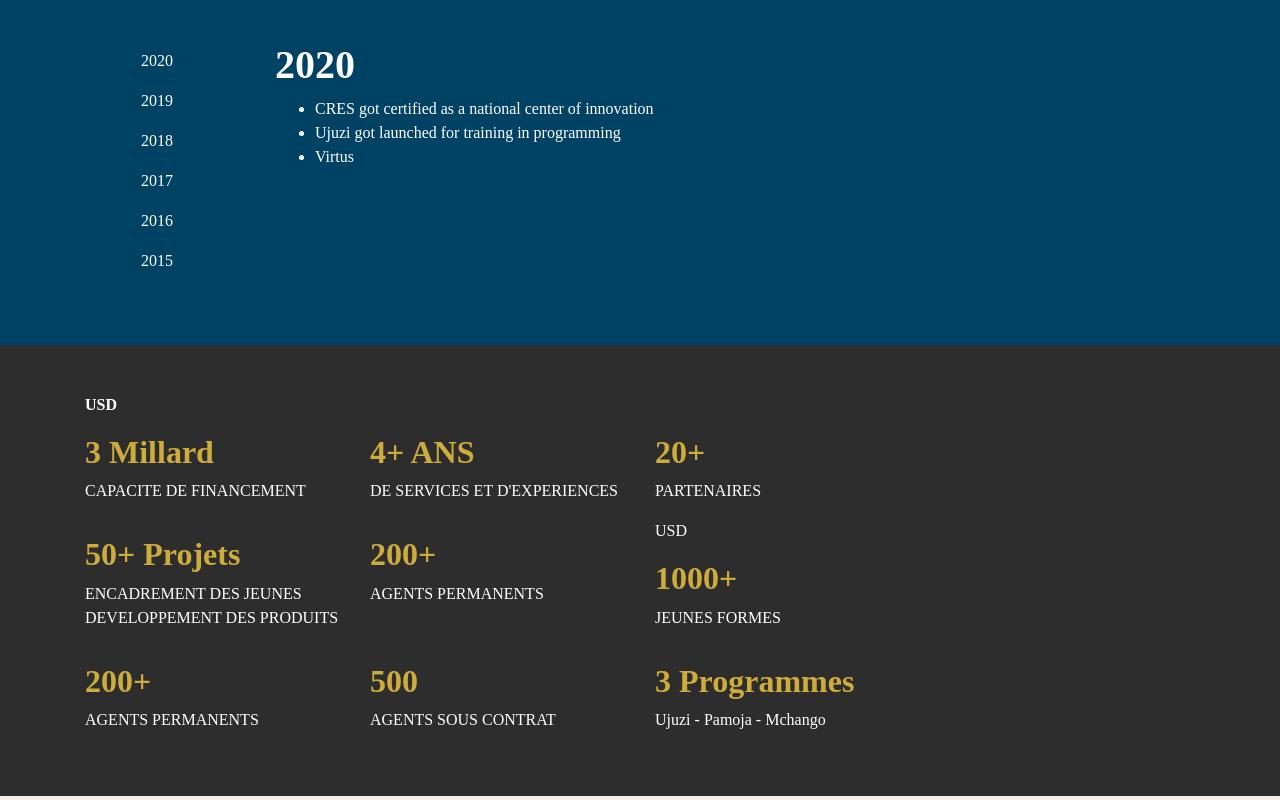
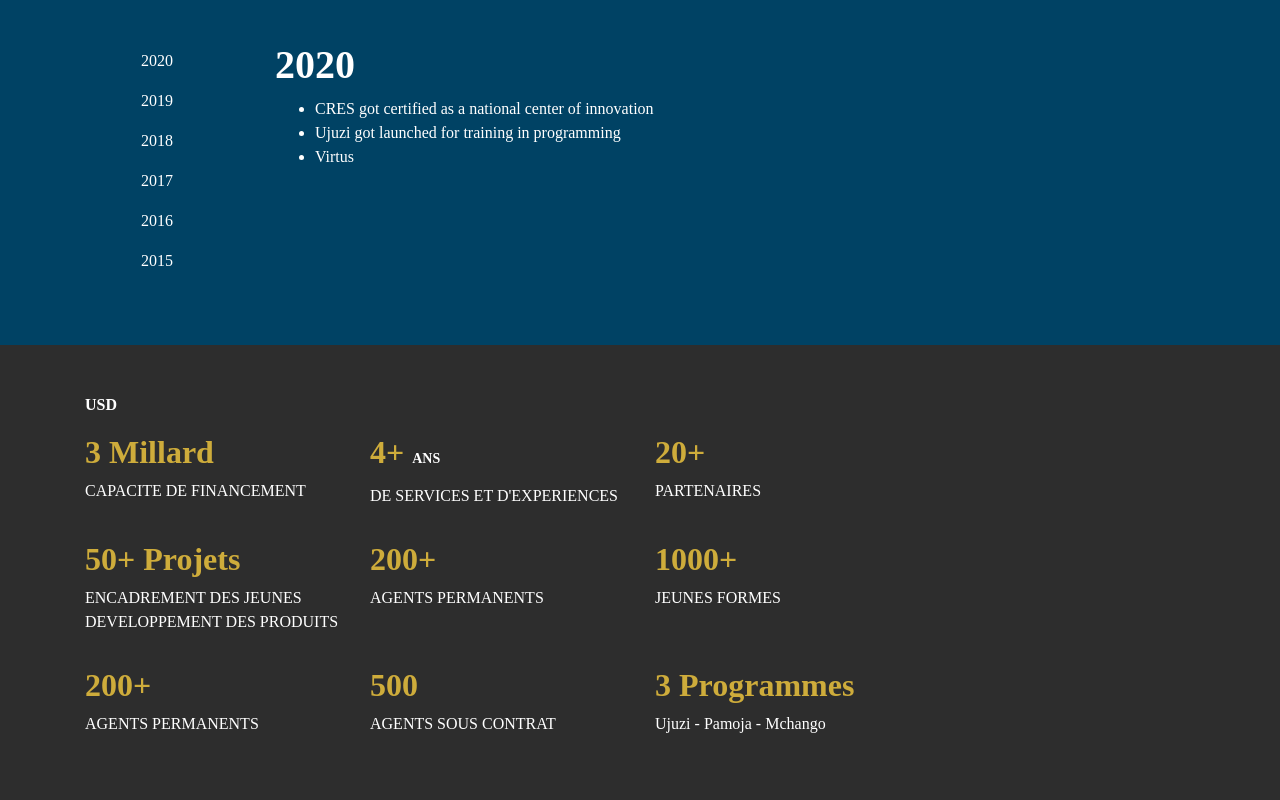
Before and after one commit to GhislainMitahi/CRES-React, a React (Create React App) app: page / in a window 1280 px wide. Shown: the part 1262-2062 px from the top of the page. Built offline with nearby package versions, Linux system fonts and the light colour scheme.

Commit message:
customize the statistc section

```diff
--- a/src/App.css
+++ b/src/App.css
@@ -108,3 +108,7 @@
   color: #CEAC3B;
   font-weight: bold;
 }
+.label1{
+  color: #fff;
+  font-size: 14px;
+}
--- a/src/components/Statistiques.js
+++ b/src/components/Statistiques.js
@@ -13,7 +13,7 @@ const Statistiques = ()=>{
                         </div>
                         <div className="col-3">
                             <p>&nbsp;</p>
-                            <h2 className="title4">4+ ANS</h2>
+                            <h2 className="title4">4+ <label className="label1">ANS</label> </h2>
                             <p>DE SERVICES ET D'EXPERIENCES</p>
                         </div>
                         <div className="col-3">
@@ -34,7 +34,7 @@ const Statistiques = ()=>{
                             <p>AGENTS PERMANENTS</p>
                         </div>
                         <div className="col-3">
-                            <p>USD</p>
+                            <p></p>
                             <h2 className="title4">1000+</h2>
                             <p>JEUNES FORMES</p>
                         </div>
```
